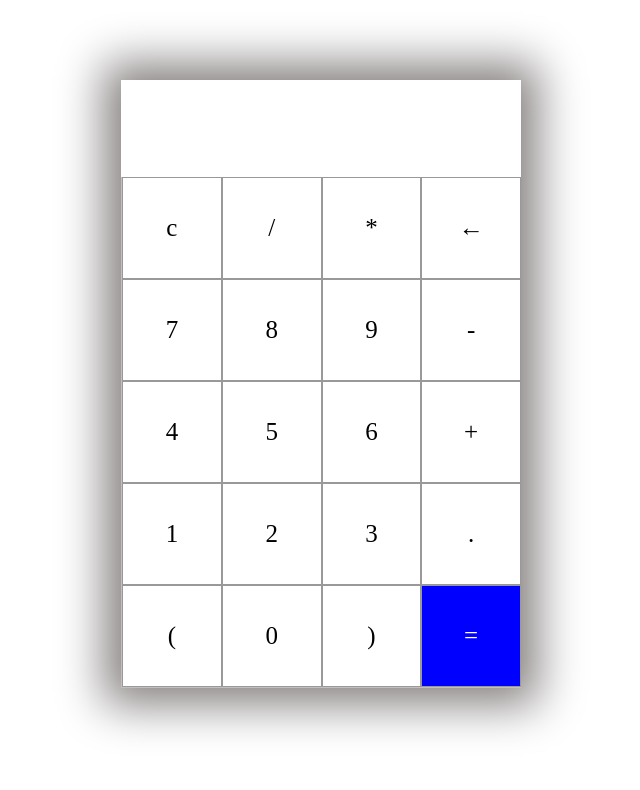
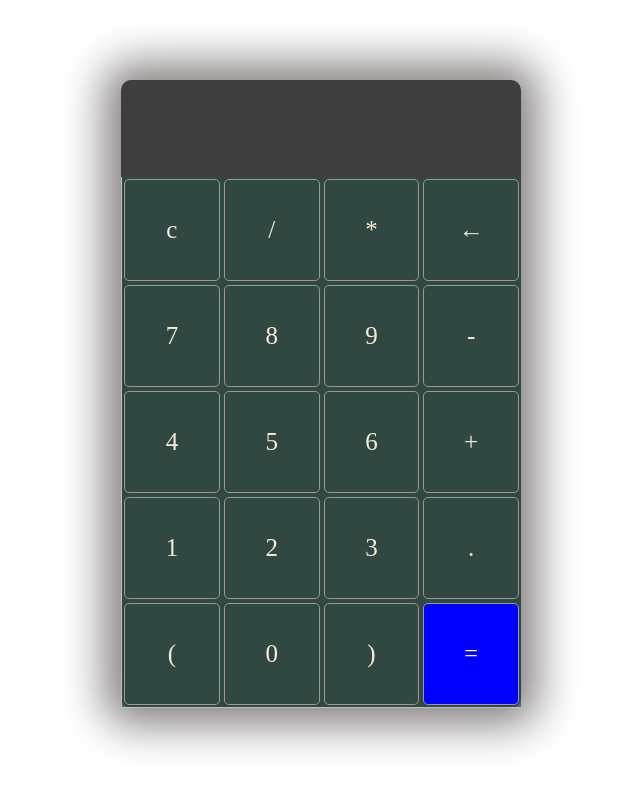
Before and after one commit to emanikor/simple-calculator, a plain HTML site: page index.html in a window 1280 px wide. Shown: the whole page, without its empty margins (319-959 px from the left). Drawn offline with Linux system fonts and the light colour scheme.

Commit message:
Add files via upload

```diff
--- a/style.css
+++ b/style.css
@@ -3,6 +3,8 @@
     margin: 0;
 }
 .container{
+    background-color: rgb(63, 62, 62);
+    border-radius: 10px;
     max-width:400px ;
     margin: 10vh auto 0 auto;
     box-shadow: 0px 0px 43px 17px rgb(134, 128, 128);
@@ -13,16 +15,22 @@
     line-height: 65px;
     padding: 16px 8px;
     font-size: 25px;
+    color: aliceblue;
 }
 .buttons{
     display: grid;
     border-bottom: 1px solid rgb(196, 191, 191);
     border-left: 1px solid rgb(196, 191, 191);
     grid-template-columns: 1fr 1fr 1fr 1fr ;
+   color: antiquewhite;
+   background-color: rgba(44, 75, 68, 0.705);
 }
 .buttons > div{
     border-top: 1px solid #999;
     border-right: 1px solid #999;
+    border-radius: 5px;
+    margin: 2px;
+
 }
 .button{
     border: 0.5px solid #999;
@@ -36,7 +44,7 @@
     color: rgb(255, 255, 255);
 }
 .button:hover{
-    background-color: black;
+    background-color: rgb(39, 86, 124);
     color: antiquewhite;
     transition: 0.5s;
 }
```
